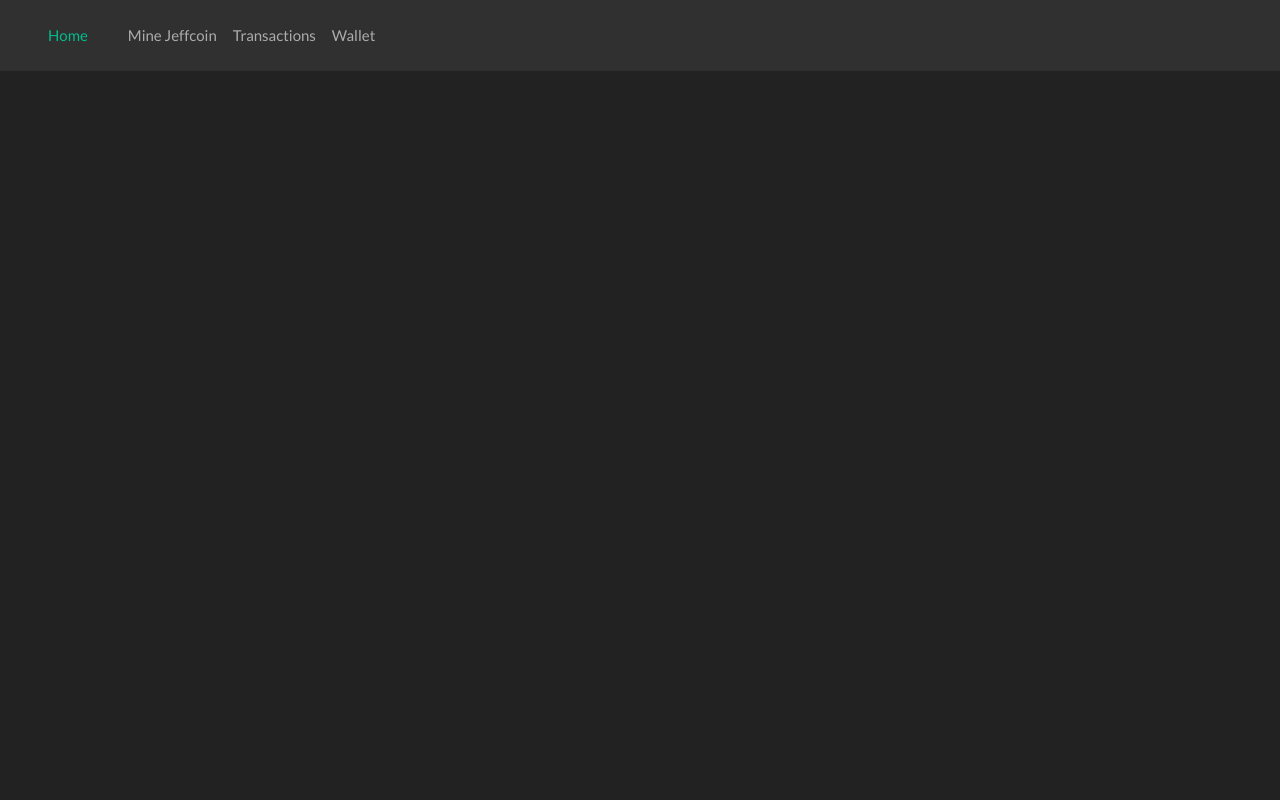
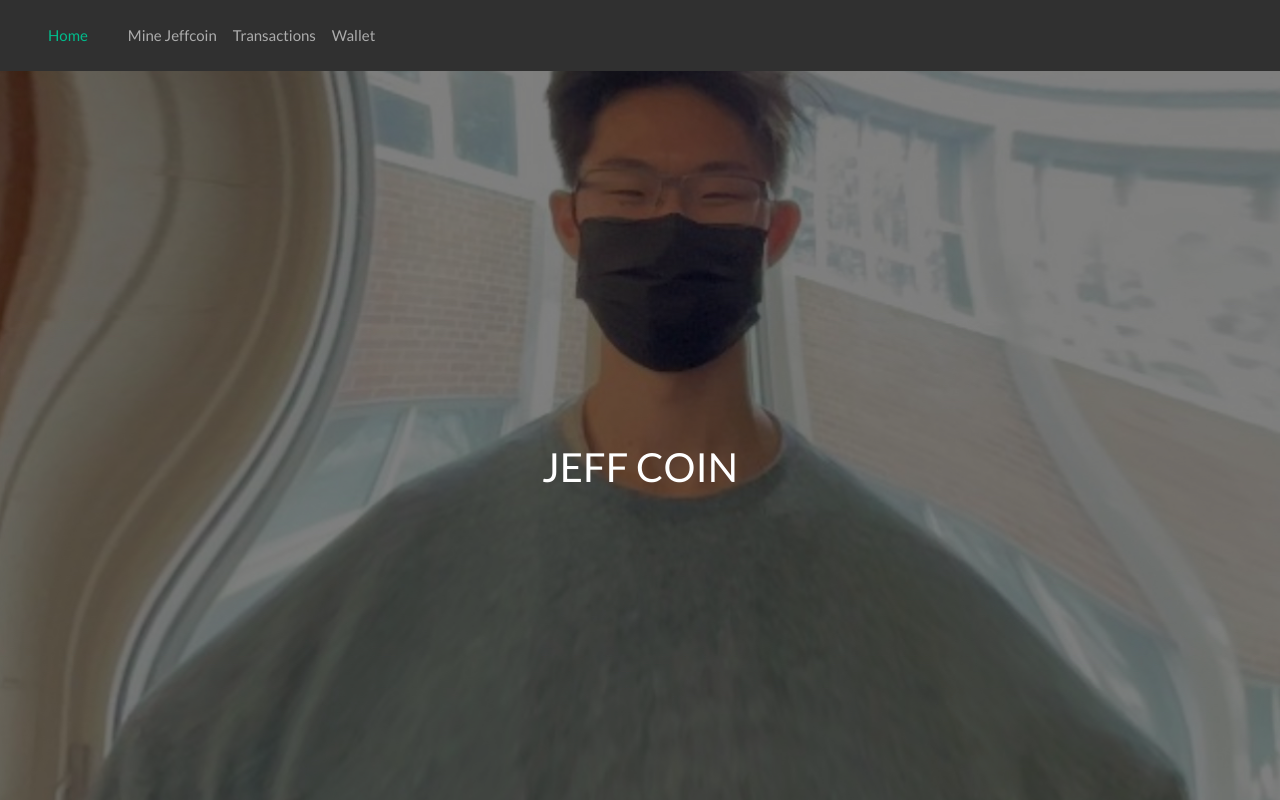
Before and after one commit to ApocalypseCalculator/jeffcoin, a React (Vite) app in the folder client/: page / in a window 1280 px wide. Shown: the top 800 px of the page. Built offline with nearby package versions, Linux system fonts and the light colour scheme.

Commit message:
home page

```diff
--- a/client/src/components/app/index.tsx
+++ b/client/src/components/app/index.tsx
@@ -2,6 +2,8 @@ import * as React from "react";
 import { BrowserRouter, Routes, Route, useNavigate } from "react-router-dom";
 
 import Link from '../../util/link';
+
+import { Home } from "../home";
 
 export const _App = () => {
     return (
@@ -34,6 +36,7 @@ export const _App = () => {
             </nav>
             <div className="page-content">
                 <Routes>
+                    <Route path="/" element={<Home />} />
                 </Routes>
             </div>
         </div>
--- /dev/null
+++ b/client/src/components/home/index.scss
@@ -0,0 +1,10 @@
+#home-content {
+    width: 100%;
+    height: 100vh;
+    background: url("/static/images/widejeff.jpg") center;
+    background-size: cover;
+    box-shadow: inset 0 0 0 2000px rgba(0, 0, 0, 0.5);
+    display: flex;
+    justify-content: center;
+    align-items: center;
+}
--- /dev/null
+++ b/client/src/components/home/index.tsx
@@ -0,0 +1,16 @@
+import * as React from "react";
+
+import "./index.scss";
+
+export const Home = () => {
+    return (
+        <div className={"home"}>
+            <div className={"d-flex align-items-center"} id={"home-content"}>
+                <h2>JEFF COIN</h2>
+            </div>
+            <div className={"jumbotron text-center"} id={"home-footer"} style={{ marginBottom: 0 }}>
+                <p>Jeff Coin By <a href={"https://github.com/ApocalypseCalculator/jeffcoin"} target={"_blank"} rel={"noreferrer noopener"}>ApocalypseCalculator</a></p>
+            </div>
+        </div>
+    )
+}
```
Also changed, not shown: client/static/images/widejeff-cropped.jpg (added), client/static/images/widejeff.jpg (added).
